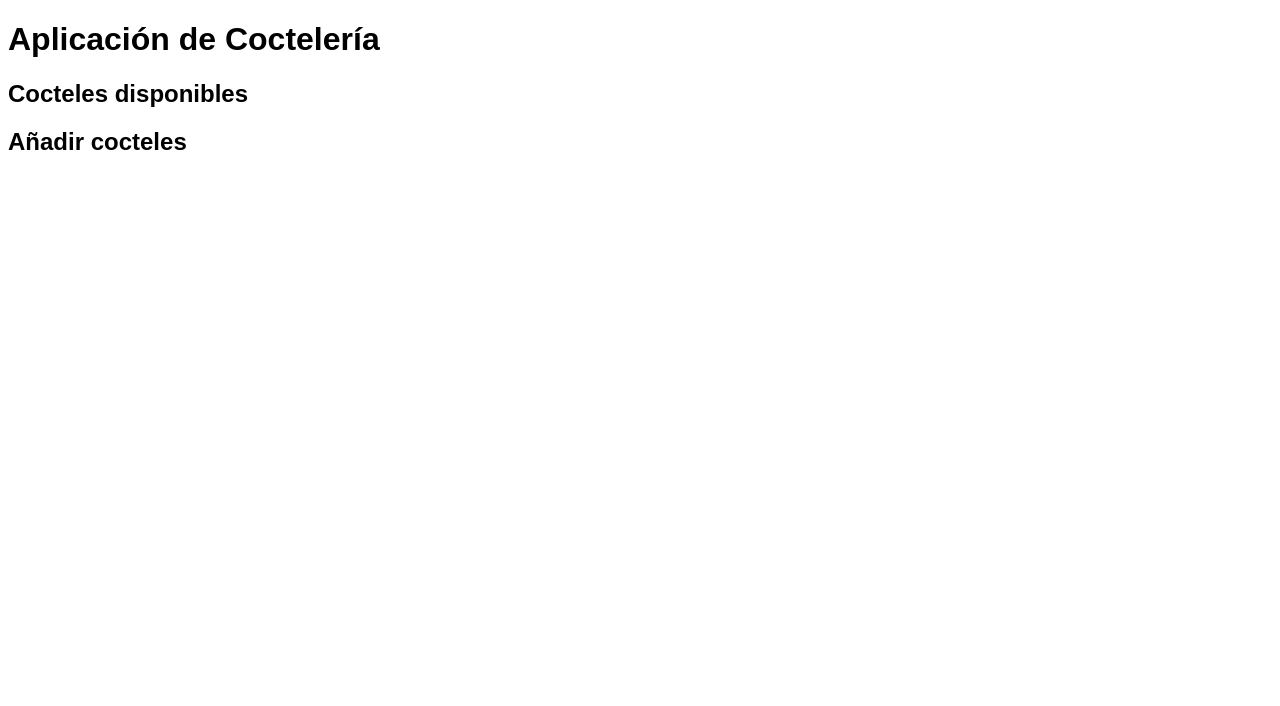
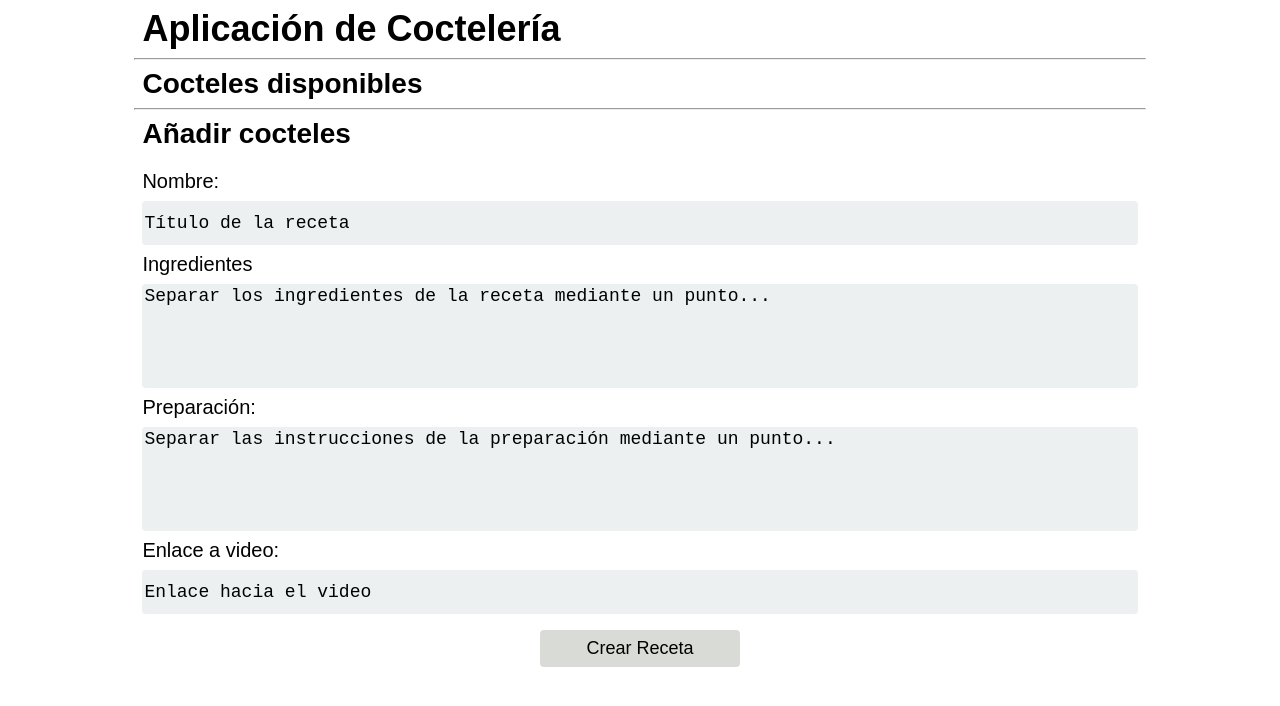
Before and after one commit to vicentesannsa/TEL335_app, a website: page assets/index.html in a window 1280 px wide. Drawn offline with Linux system fonts and the light colour scheme.

Commit message:
Se implemento un router y un formulario. Se espera crear el json para empezar a usar los verbos html

```diff
--- a/assets/css/style.css
+++ b/assets/css/style.css
@@ -9,3 +9,81 @@ html {
 *::before {
     box-sizing: inherit;
 }
+
+form {
+    display: flex;
+    flex-direction: column;
+    margin: 0.5rem;
+    padding-bottom: 0.25rem;
+    padding-top: 0.25rem;
+}
+
+h1 {
+    font-size: 2.25rem;
+    margin: 0.5rem;
+}
+
+h2 {
+    font-size: 1.75rem;
+    margin: 0.5rem;
+}
+
+input[type="text"] {
+    background-color: #ECF0F1;
+    border: none;
+    border-radius: 4px;
+    font-family: monospace;
+    font-size: 1.125rem;
+    padding-bottom: 0.75rem;
+    padding-top: 0.75rem;
+}
+
+input[type="text"]::placeholder {
+    color: #000000;
+}
+
+input[type="submit"] {
+    background-color: #D9DCD6;
+    border: none;
+    border-radius: 4px;
+    display: block;
+    font-size: 1.125rem;
+    margin-bottom: 1rem;
+    margin-left: auto;
+    margin-right: auto;
+    margin-top: 1rem;
+    padding: 0.5rem;
+    transition: background-color 250ms ease-in-out;
+    width: 20%;
+}
+
+input[type="submit"]:hover {
+    background-color: #CEE7E6;
+    cursor: pointer;
+}
+
+label {
+    font-size: 1.25rem;
+    padding-bottom: 0.5rem;
+    padding-top: 0.5rem;
+}
+
+textarea {
+    background-color: #ECF0F1;
+    border: none;
+    border-radius: 4px;
+    font-size: 1.125rem;
+    resize: none;
+}
+
+textarea::placeholder {
+    color: #000;
+}
+
+/* Clases de la página */
+
+.section {
+    width: 80%;
+    margin-left: auto;
+    margin-right: auto;
+}
--- a/assets/index.html
+++ b/assets/index.html
@@ -7,12 +7,27 @@
     <link rel="stylesheet" type="text/css" href="./css/style.css">
 </head>
 <body>
-    <h1>Aplicación de Coctelería</h1>
-    <section>
+    <section class="section">
+        <h1>Aplicación de Coctelería</h1>
+        <hr>
+    </section>
+    <section class="section">
         <h2>Cocteles disponibles</h2>
+        <hr>
     </section>
-    <section>
+    <section class="section">
         <h2>Añadir cocteles</h2>
+        <form action="/recetas" method="POST" enctype="application/x-www-form-urlencoded">
+            <label for="title">Nombre:</label>
+            <input type="text" name="title" id="title" placeholder="Título de la receta">
+            <label for="ingredients">Ingredientes</label>
+            <textarea name="ingredients" id="ingredients" cols="30" rows="5" placeholder="Separar los ingredientes de la receta mediante un punto..."></textarea>
+            <label for="preparation">Preparación:</label>
+            <textarea name="preparation" id="preparation" cols="30" rows="5" placeholder="Separar las instrucciones de la preparación mediante un punto..."></textarea>
+            <label for="link">Enlace a video:</label>
+            <input type="text" name="link" id="link" placeholder="Enlace hacia el video">
+            <input type="submit" value="Crear Receta">
+        </form>
     </section>
 </body>
 </html>
--- a/package.json
+++ b/package.json
@@ -23,6 +23,8 @@
   "homepage": "https://github.com/vicentesannsa/TEL335_app#readme",
   "dependencies": {
     "koa": "^2.14.2",
+    "koa-bodyparser": "^4.4.0",
+    "koa-router": "^12.0.0",
     "koa-static": "^5.0.0"
   }
 }
```
Also changed, not shown: index.js (+17 -2 lines), models/receta.json (added, +29 -0 lines), 1 other file.
